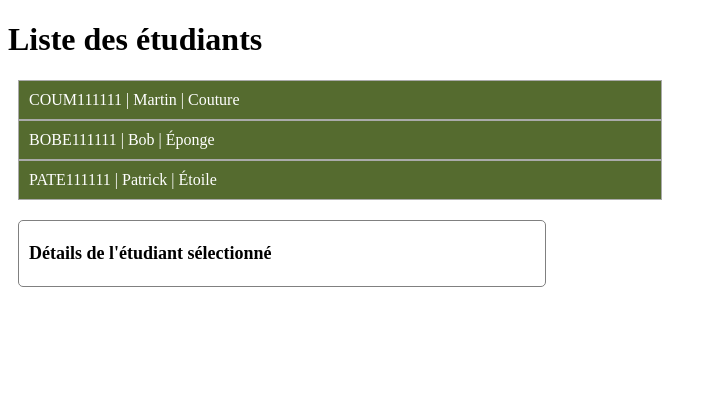
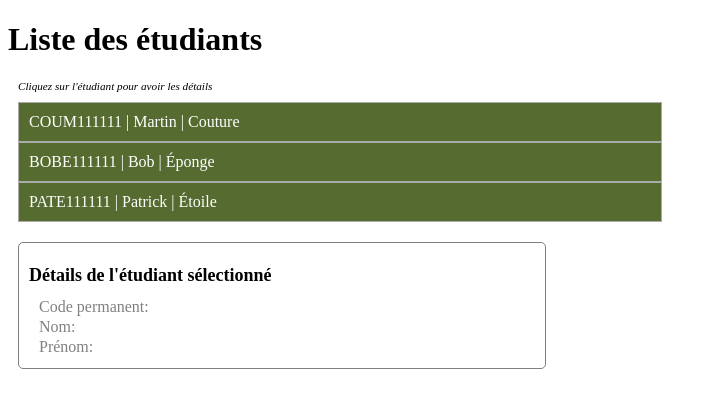
Before and after one commit to geocot/Inf1013_exerciceSem2, an Angular app: page / in a window 1280 px wide. Shown: the top 408 px of the page, without its empty margins (0-717 px from the left). Built offline with nearby package versions, Linux system fonts and the light colour scheme.

Commit message:
Étape 2 amélioration de l'interface

```diff
--- a/src/app/app.component.css
+++ b/src/app/app.component.css
@@ -17,3 +17,9 @@ li{
   width: 50%;
   color:white;
 }
+
+p{
+  margin: 10px;
+  font-size: 0.7em;
+  font-style: italic;
+}
--- a/src/app/app.component.html
+++ b/src/app/app.component.html
@@ -1,4 +1,5 @@
 <h1>Liste des étudiants</h1>
+<p>Cliquez sur l'étudiant pour avoir les détails</p>
 <ul>
   <li (click)="select(s)" *ngFor="let s of students">{{s.cp + " | " + s.fname +" | " + s.lname}}</li>
 </ul>
--- a/src/app/components/details/details.component.css
+++ b/src/app/components/details/details.component.css
@@ -14,3 +14,7 @@ p{
   margin: 20px 10px;
   padding: 10px;
 }
+
+.container p span{
+  color: gray;
+}
--- a/src/app/components/details/details.component.html
+++ b/src/app/components/details/details.component.html
@@ -1,6 +1,6 @@
 <div class="container">
   <h1>Détails de l'étudiant sélectionné</h1>
-  <p id="cp">{{selection?.cp}}</p>
-  <p id="nom">{{selection?.lname}}</p>
-  <p id="prenom">{{selection?.fname}}</p>
+  <p id="cp"><span>Code permanent: </span>{{selection?.cp}}</p>
+  <p id="nom"><span>Nom: </span>{{selection?.lname}}</p>
+  <p id="prenom"><span>Prénom:</span> {{selection?.fname}}</p>
 </div>
```
